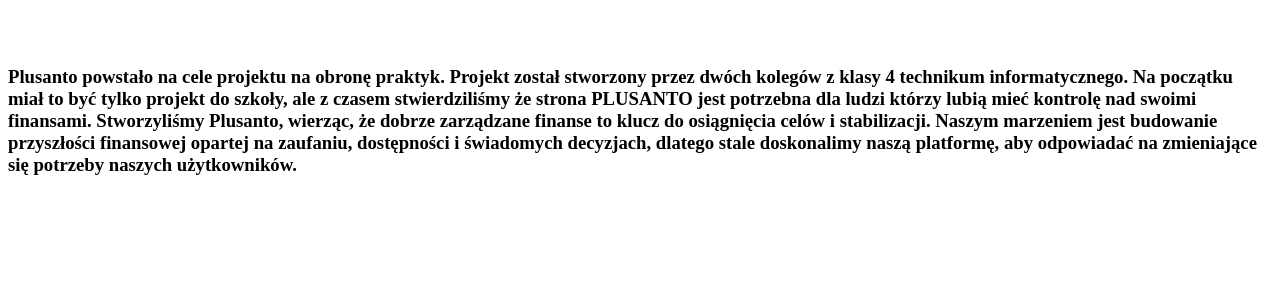
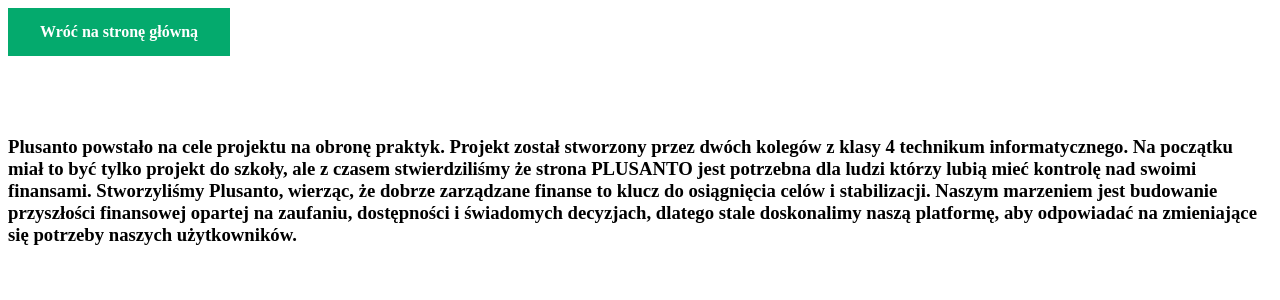
Before and after one commit to Bartolini515/Plusanto, a Django app: page /about/ in a window 1280 px wide. Shown: the top 300 px of the page. Run offline with Django 5.2, Linux system fonts and the light colour scheme.

Commit message:
to jest test6

```diff
--- a/main/templates/about.html
+++ b/main/templates/about.html
@@ -7,6 +7,7 @@
     <link rel="stylesheet" href="{% static "css/styles.css" %}">
 </head>
 <body>
+    <h3><a href="{% url 'index' %}"class="button">Wróć na stronę główną</a></h3>
     <h1>O nas</h1>
     <h3>Plusanto powstało na cele projektu na obronę praktyk. Projekt został stworzony przez dwóch kolegów z klasy 4 technikum informatycznego.
         Na początku miał to być tylko projekt do szkoły, ale z czasem stwierdziliśmy że strona PLUSANTO jest potrzebna dla ludzi którzy lubią mieć kontrolę nad swoimi finansami.
--- a/main/templates/contact.html
+++ b/main/templates/contact.html
@@ -7,6 +7,7 @@
     <link rel="stylesheet" href="{% static "css/styles.css" %}">
 </head>
 <body>
+    <h3><a href="{% url 'index' %}"class="button">Wróć na stronę główną</a></h3>
     <h1>Kontakt</h1>
     <h3>Aby skontaktować się w razie problemów ze stroną, bądź w sprawie pytań. Prosimy o kontakt mailowy </h3>
     <h3>MAIL: plusantoadmin@gmail.com</h3>
```
